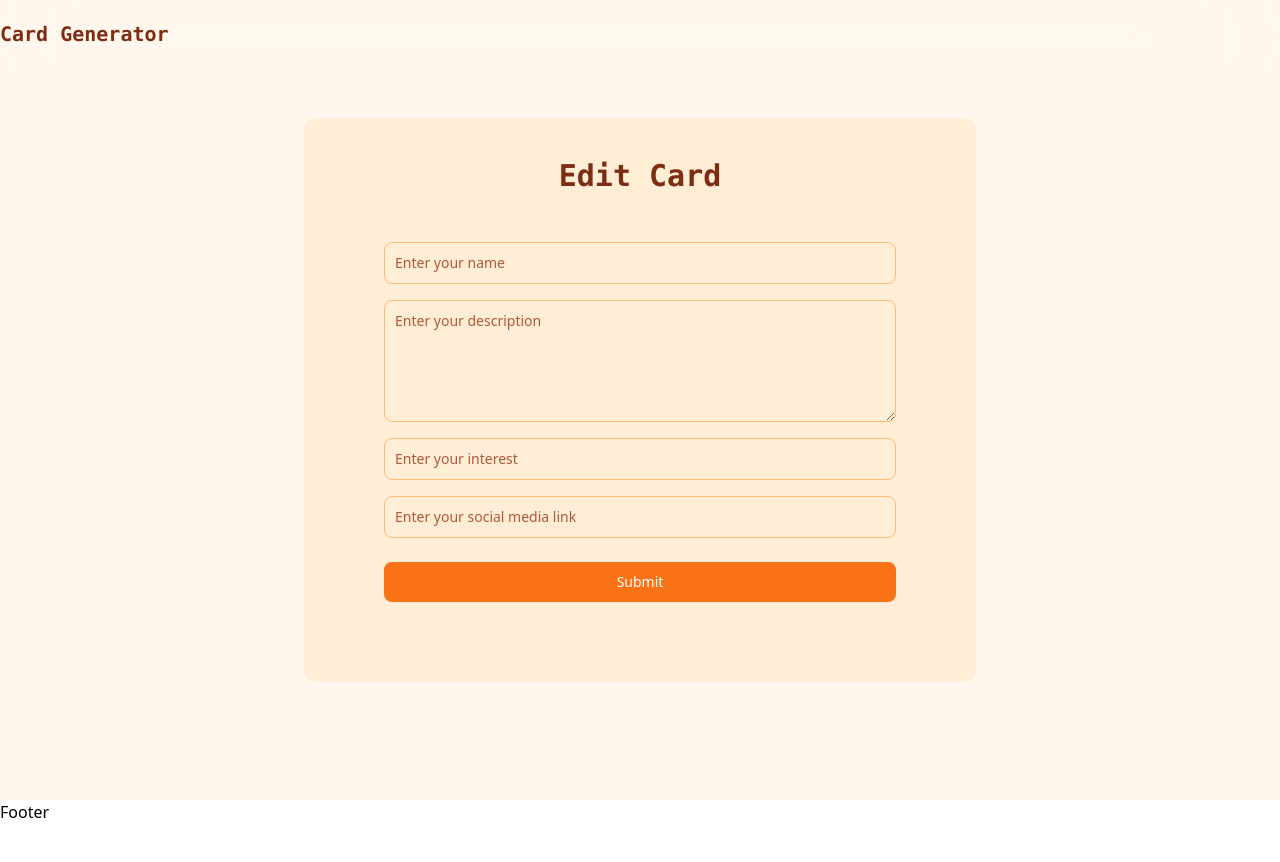
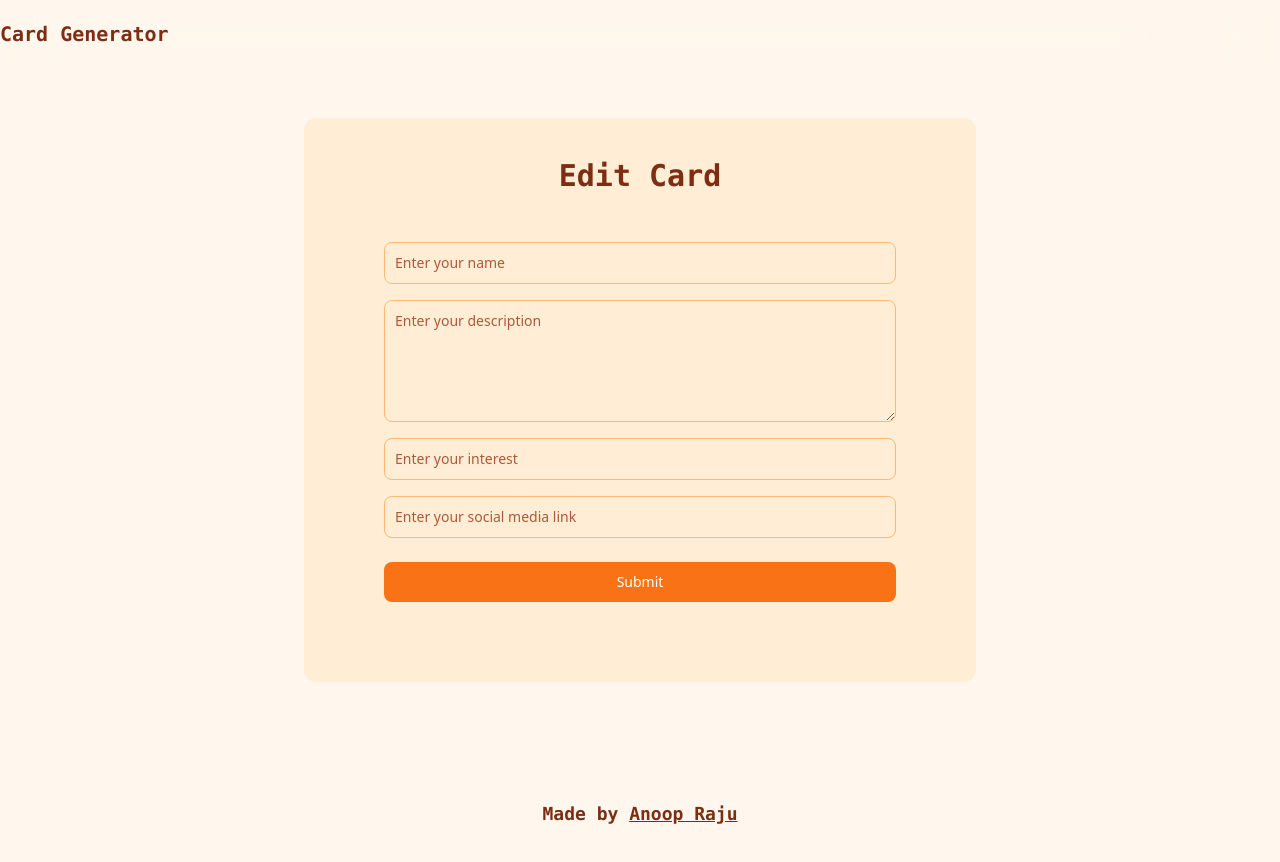
Before and after one commit to anoopraju31/100xdevs_cohort, a React (Vite) app in the folder Week 5/assigments/business-card/: page /edit-card in a window 1280 px wide. Shown: the top 862 px of the page. Before the commit the page ends 824 px from the top, so only its background shows below. Built offline with nearby package versions, Linux system fonts and the light colour scheme.

Commit message:
Week 5 - Assignment: Business Card - Footer Component - styled

```diff
--- a/Week 5/assigments/business-card/src/components/Footer.jsx
+++ b/Week 5/assigments/business-card/src/components/Footer.jsx
@@ -1,5 +1,18 @@
 const Footer = () => {
-	return <div>Footer</div>
+	return (
+		<footer className='pb-10 bg-orange-50 text-center'>
+			<p className='text-lg text-center mb-2 font-bold font-mono text-orange-900'>
+				Made by{' '}
+				<a
+					className='underline hover:line-through transition-all duration-300'
+					href='https://www.github.com/anoopraju31'
+					target='_blank'
+					rel='noreferrer'>
+					Anoop Raju
+				</a>
+			</p>
+		</footer>
+	)
 }
 
 export default Footer
```
